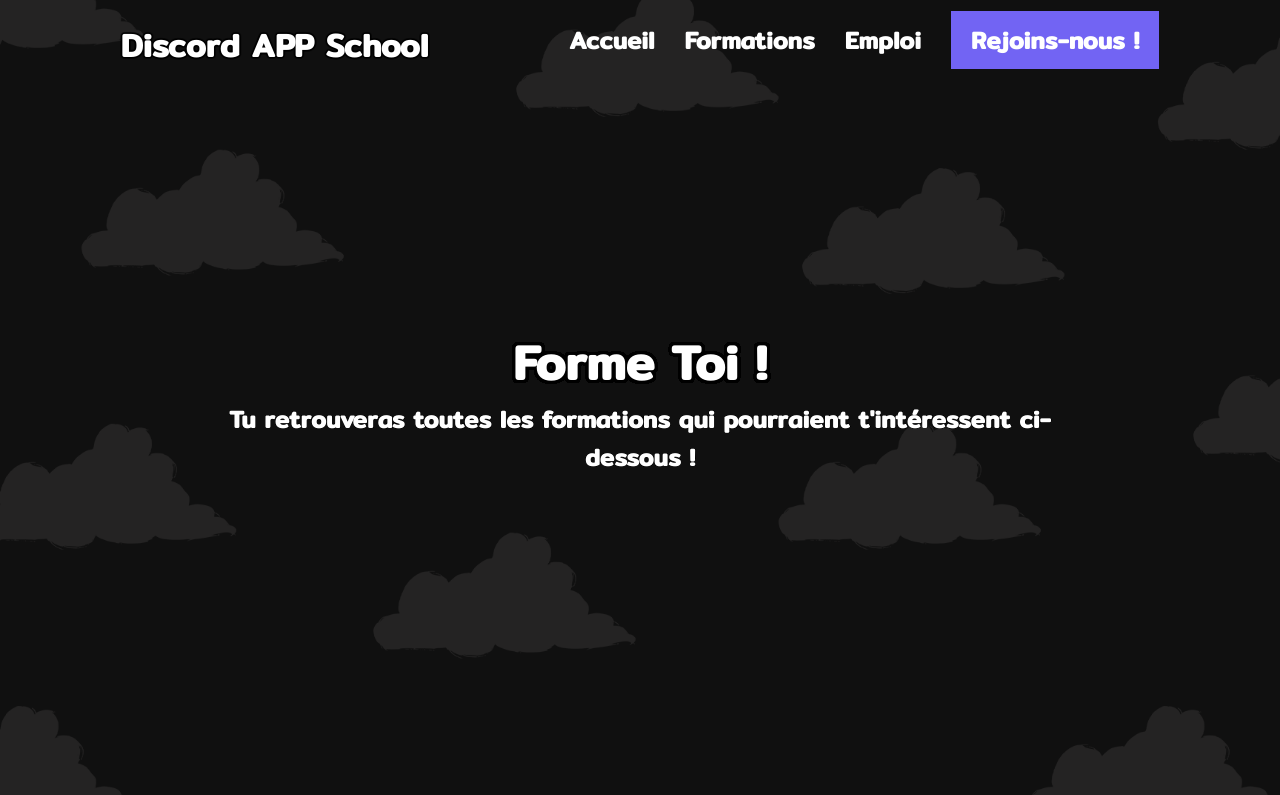
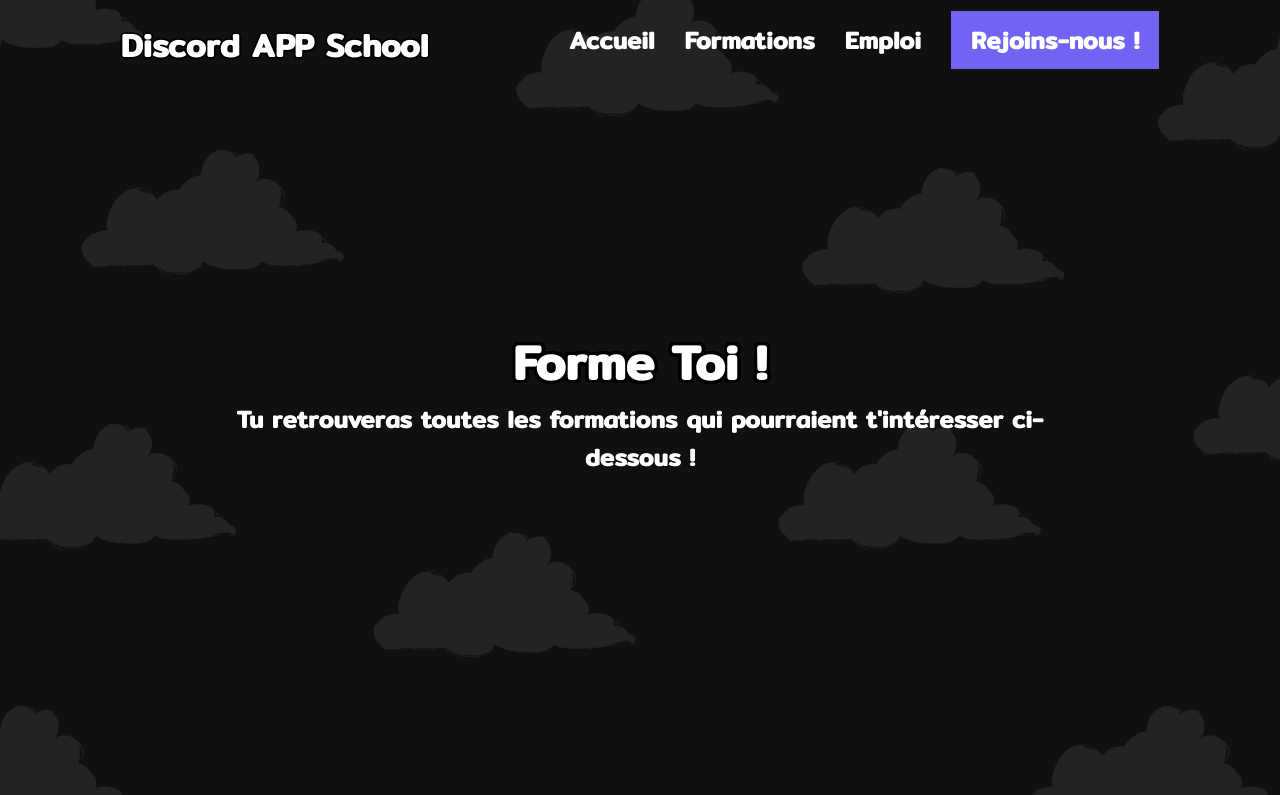
Before and after one commit to KitCATBOy/discordappshcool, a plain HTML site: page formations.html in a window 1280 px wide. Shown: the top 795 px of the page. Drawn offline with Linux system fonts and the light colour scheme.

Commit message:
Update formations.html

```diff
--- a/formations.html
+++ b/formations.html
@@ -29,7 +29,7 @@
         <div class="contenu3">
             <h2>Forme toi !</h2>
             <p>
-                Tu retrouveras toutes les formations qui pourraient t'intéressent ci-dessous !
+                Tu retrouveras toutes les formations qui pourraient t'intéresser ci-dessous !
             </p>
         </div>
     </section>
```
